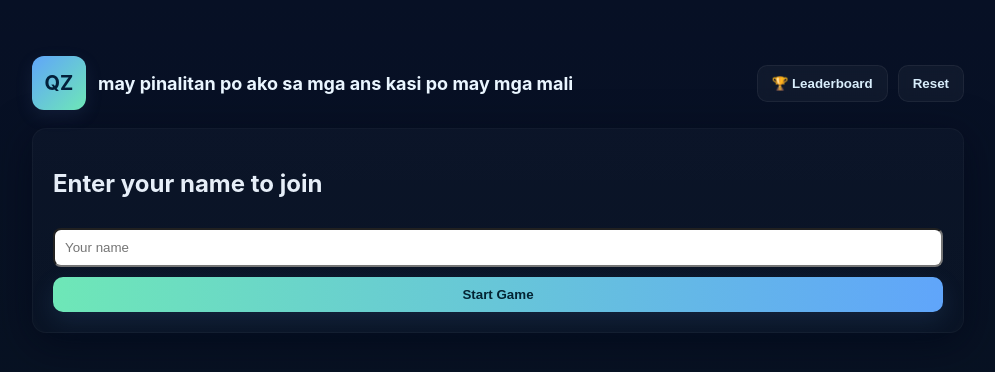
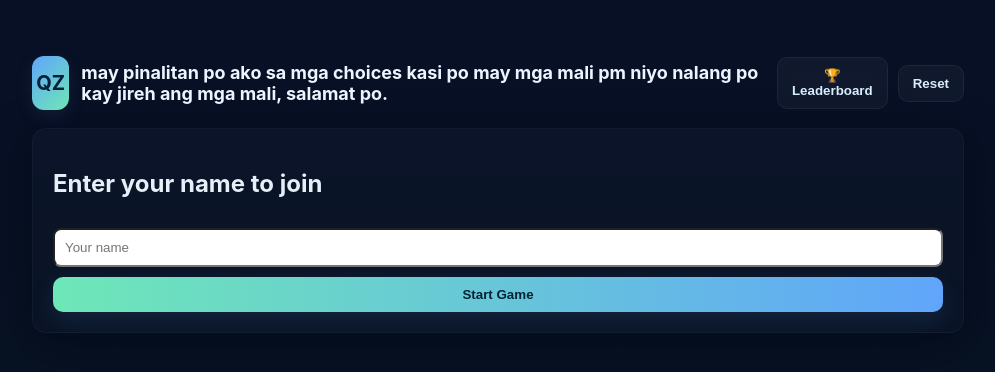
Before and after one commit to code-journey144/Index, a plain HTML site: page index.html in a window 1280 px wide. Shown: the whole page, without its empty margins (142-1137 px from the left). Drawn offline with Linux system fonts and the light colour scheme.

Commit message:
Update index.html

```diff
--- a/index.html
+++ b/index.html
@@ -52,7 +52,7 @@
 <body>
 <div class="wrap">
   <header>
-    <div class="brand"><div class="logo">QZ</div><h1>may pinalitan po ako sa mga ans kasi po may mga mali</h1></div>
+    <div class="brand"><div class="logo">QZ</div><h1>may pinalitan po ako sa mga choices kasi po may mga mali pm niyo nalang po kay jireh ang mga mali, salamat po.</h1></div>
     <div class="controls">
       <button id="btnLeaderboard" class="btn">🏆 Leaderboard</button>
       <button id="btnReset" class="btn">Reset</button>
```
